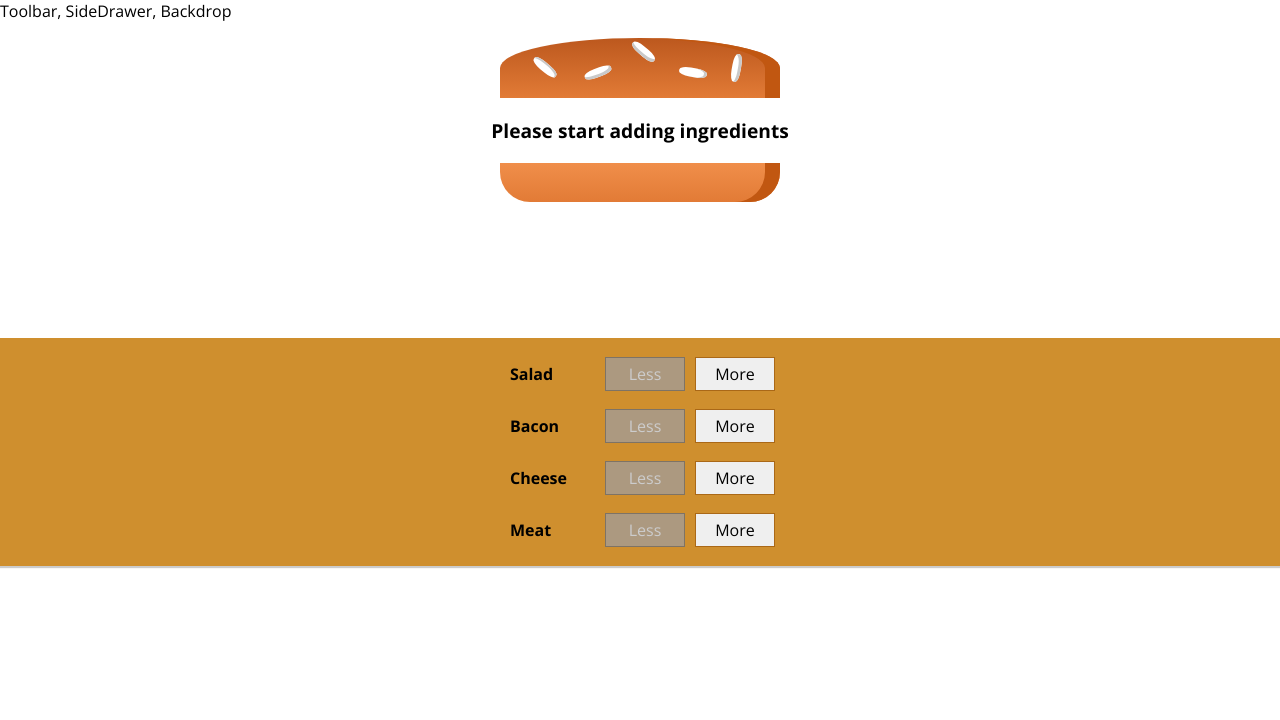
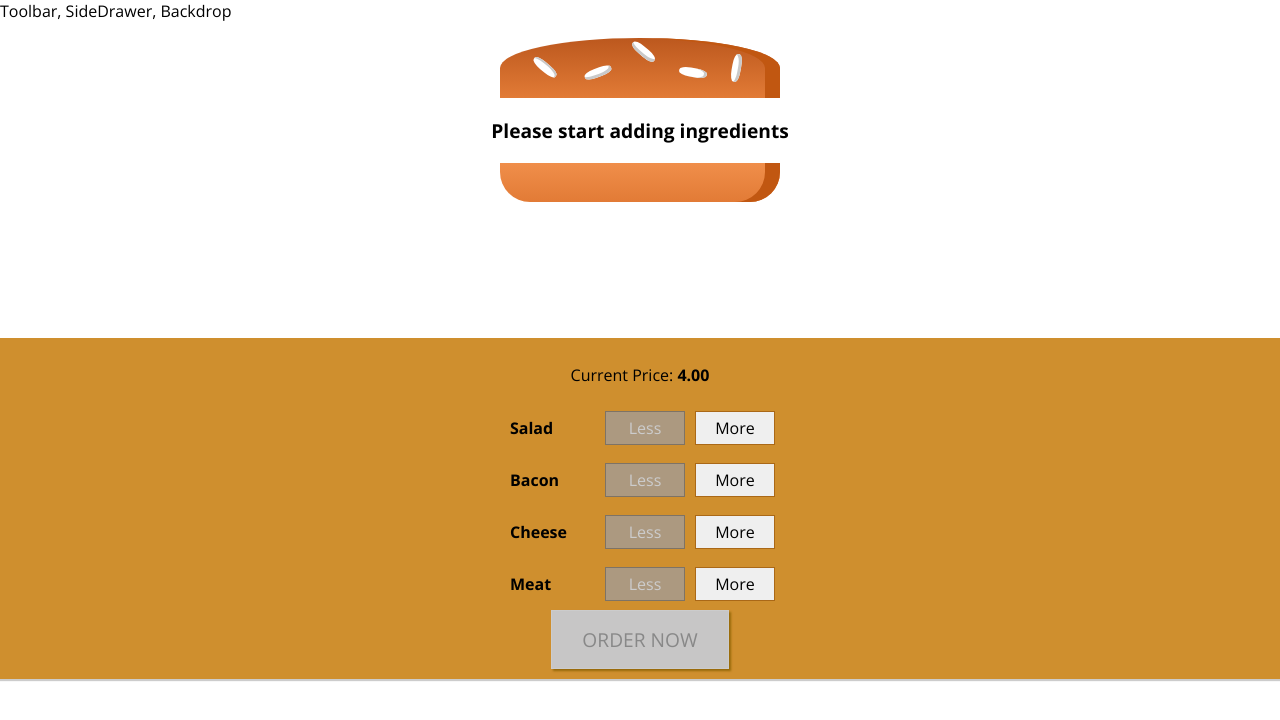
Before and after one commit to calvin1337/React, a React (Create React App) app in the folder burger-app/: page / in a window 1280 px wide. Shown: the top 720 px of the page. Built offline with nearby package versions, Linux system fonts and the light colour scheme.

Commit message:
added order button

```diff
--- a/burger-app/src/components/Layout/BuildControls/BuildControls.css
+++ b/burger-app/src/components/Layout/BuildControls/BuildControls.css
@@ -8,3 +8,45 @@
     margin:auto;
     padding: 10px 0;
 }
+
+.OrderButton {
+    background-color: #DAD735;
+    outline: none;
+    cursor: pointer;
+    border: 1px solid #966909;
+    color: #966909;
+    font-family: inherit;
+    font-size: 1.2em;
+    padding: 15px 30px;
+    box-shadow: 2px 2px 2px #966909;
+}
+
+.OrderButton:hover, .OrderButton:active {
+    background-color: #A0DB41;
+    border: 1px solid #966909;
+    color: #966909;
+}
+
+.OrderButton:disabled {
+    background-color: #C7C6C6;
+    cursor: not-allowed;
+    border: 1px solid #ccc;
+    color: #888888;
+}
+
+.OrderButton:not(:disabled) {
+    animation: enable 0.3s linear;
+}
+
+@keyframes enable {
+    0% {
+        transform: scale(1);
+    }
+    60% {
+        transform: scale(1.1);
+    }
+    100% {
+        transform: scale(1);
+
+    }
+}
--- a/burger-app/src/components/Layout/BuildControls/BuildControls.js
+++ b/burger-app/src/components/Layout/BuildControls/BuildControls.js
@@ -14,6 +14,7 @@ const controls = [
 
 const buildControls = (props) => (
     <div className="BuildControls">
+        <p>Current Price: <strong>{props.price.toFixed(2)}</strong></p>
         {controls.map(ctrl => (
             <BuildControl
             key={ctrl.label}
@@ -23,6 +24,9 @@ const buildControls = (props) => (
             disabled={props.disabled[ctrl.type]}
             />
         ))}
+        <button className="OrderButton"
+        disabled={!props.purchasable}
+        >ORDER NOW</button>
     </div>
 );
 
--- a/burger-app/src/containers/BurgerBuilder/BurgerBuilder.js
+++ b/burger-app/src/containers/BurgerBuilder/BurgerBuilder.js
@@ -22,7 +22,20 @@ class BurgerBuilder extends Component{
             cheese: 0,
             meat:0
         },
-        totalPrice: 4
+        totalPrice: 4,
+        purchasable:false
+    }
+
+    updatePurchaseState (ingredients) {
+
+        const sum = Object.keys(ingredients)
+        .map(igKey => {
+            return ingredients[igKey]
+        })
+        .reduce((sum, el) => {
+            return sum + el;
+        }, 0)
+        this.setState({purchasable: sum > 0})
     }
 
     addIngredientHandler = (type) => {
@@ -38,7 +51,7 @@ class BurgerBuilder extends Component{
         const oldPrice = this.state.totalPrice;
         const newPrice = oldPrice + pricesAddition;
         this.setState({totalPrice: newPrice, ingredients: updateIngredients})
-
+        this.updatePurchaseState(updateIngredients);
     }
 
     removeIngredientHandler = (type) => {
@@ -58,8 +71,10 @@ class BurgerBuilder extends Component{
         const oldPrice = this.state.totalPrice;
         const newPrice = oldPrice - pricesDeduction;
         this.setState({totalPrice: newPrice, ingredients: updateIngredients})
+        this.updatePurchaseState(updateIngredients);
+    }
 
-    }
+
 
     render() {
         const disabledInfo = {
@@ -77,6 +92,8 @@ class BurgerBuilder extends Component{
                 ingredientAdded={this.addIngredientHandler}
                 ingredientRemoved={this.removeIngredientHandler}
                 disabled={disabledInfo}
+                price={this.state.totalPrice}
+                purchasable={this.state.purchasable}
                 />
             </Aux>
         );
```
